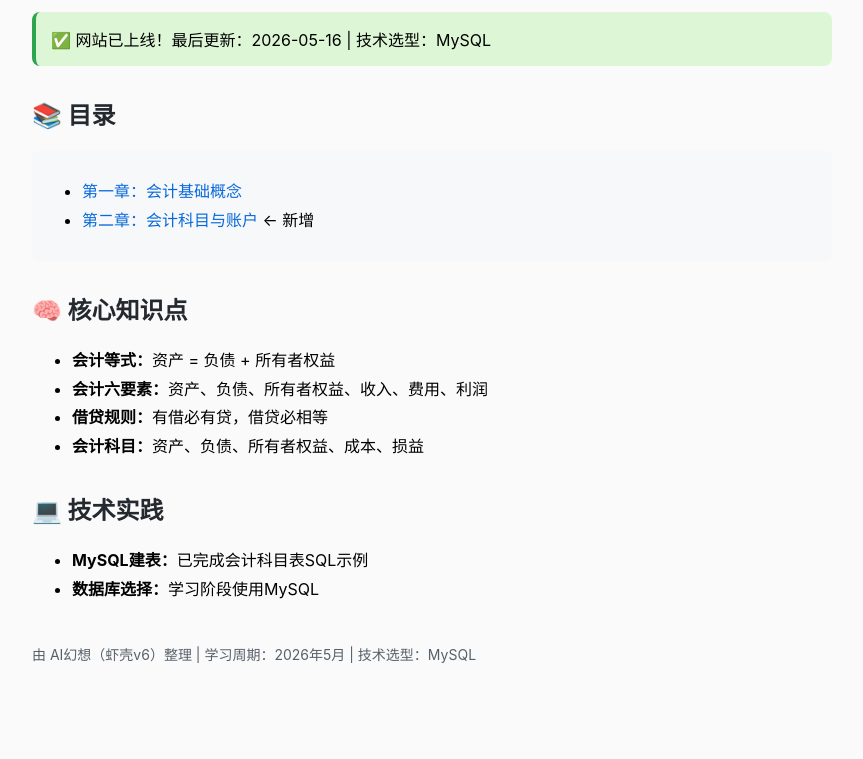
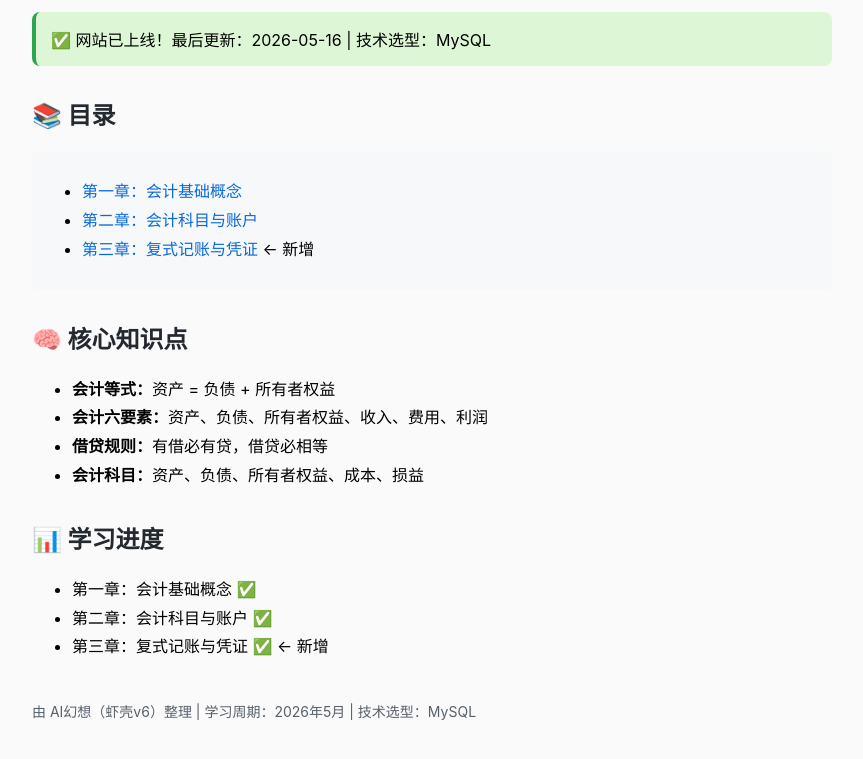
Before and after one commit to typ7668/accounting-notes-2026, a plain HTML site: page index.html in a window 1280 px wide. Shown: the part 107-866 px from the top of the page, without its empty margins (208-1071 px from the left). Before the commit the page ends 811 px from the top, so only its background shows below. Drawn offline with Linux system fonts and the light colour scheme.

```diff
--- a/index.html
+++ b/index.html
@@ -24,7 +24,8 @@
     <div class="chapter">
         <ul>
             <li><a href="第一章_基础概念.html">第一章：会计基础概念</a></li>
-            <li><a href="第二章_会计科目与账户.html">第二章：会计科目与账户</a> ← 新增</li>
+            <li><a href="第二章_会计科目与账户.html">第二章：会计科目与账户</a></li>
+            <li><a href="第三章_复式记账法与会计凭证.html">第三章：复式记账与凭证</a> ← 新增</li>
         </ul>
     </div>
     <h2>🧠 核心知识点</h2>
@@ -34,10 +35,11 @@
         <li><strong>借贷规则：</strong>有借必有贷，借贷必相等</li>
         <li><strong>会计科目：</strong>资产、负债、所有者权益、成本、损益</li>
     </ul>
-    <h2>💻 技术实践</h2>
+    <h2>📊 学习进度</h2>
     <ul>
-        <li><strong>MySQL建表：</strong>已完成会计科目表SQL示例</li>
-        <li><strong>数据库选择：</strong>学习阶段使用MySQL</li>
+        <li>第一章：会计基础概念 ✅</li>
+        <li>第二章：会计科目与账户 ✅</li>
+        <li>第三章：复式记账与凭证 ✅ ← 新增</li>
     </ul>
     <p class="meta">由 AI幻想（虾壳v6）整理 | 学习周期：2026年5月 | 技术选型：MySQL</p>
 </body>
```
Also changed, not shown: 1 other file.
